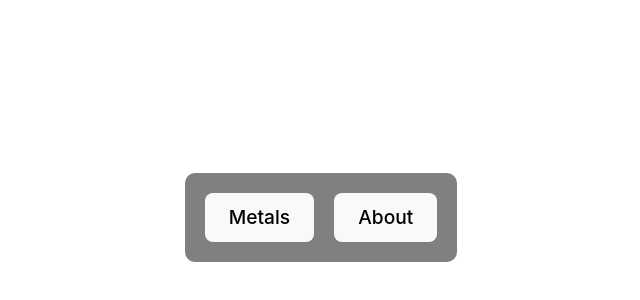
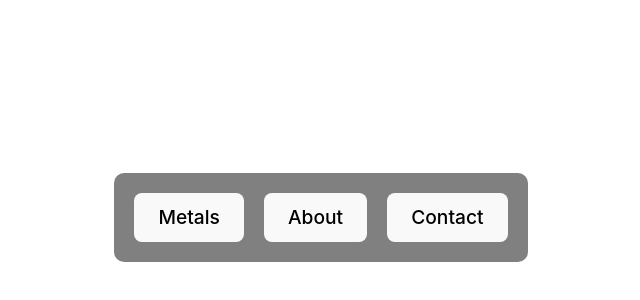
Before and after one commit to Sabareesh001/metalPrice, a React (Vite) app: page / in a window 1280 px wide. Shown: the part 338-638 px from the top of the page, without its empty margins (319-959 px from the left). Built offline with nearby package versions, Linux system fonts and the light colour scheme.

Commit message:
added contact us menu option

```diff
--- a/src/pages/layout/Layout.jsx
+++ b/src/pages/layout/Layout.jsx
@@ -10,6 +10,7 @@ const Layout= ()=>{
               <div className='menuButtonsContainer'>
                   <button onClick={()=>{navigate('/metals')}}>Metals</button>
                   <button onClick={()=>{navigate('/about')}}>About</button>
+                  <button onClick={()=>{navigate('/contact')}}>Contact</button>
               </div>
             </div>
         </div>
```
